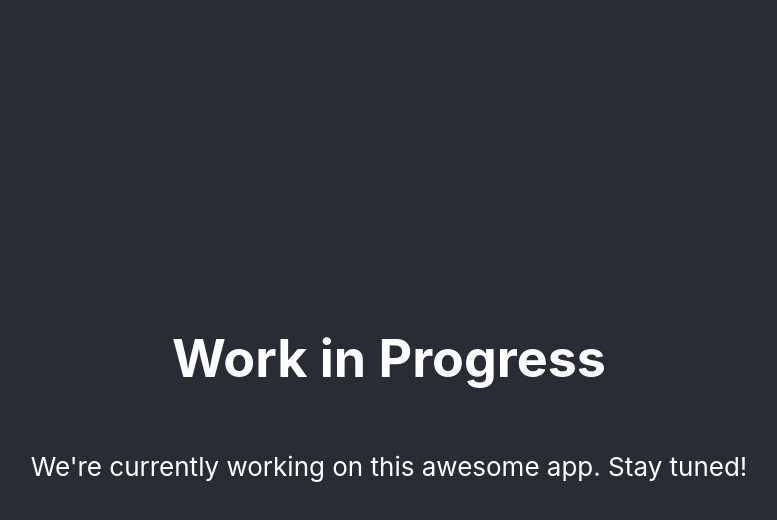
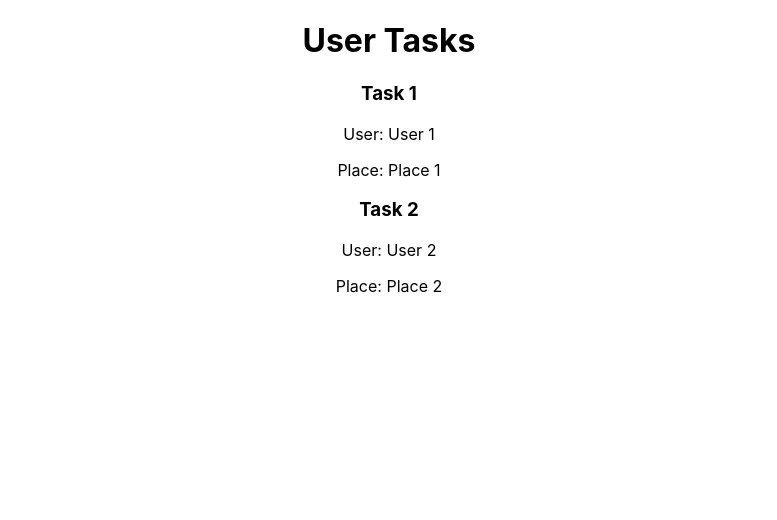
Before and after one commit to Digi-Dojo/MFront-TasksAndCalendars, a React (Create React App) app: page /user-tasks in a window 1280 px wide. Shown: the top 520 px of the page, without its empty margins (251-1028 px from the left). Built offline with nearby package versions, Linux system fonts and the light colour scheme.

Commit message:
Implementation Example

```diff
--- a/package.json
+++ b/package.json
@@ -8,6 +8,7 @@
     "@testing-library/user-event": "^13.5.0",
     "react": "^18.2.0",
     "react-dom": "^18.2.0",
+    "react-router-dom": "^6.10.0",
     "react-scripts": "5.0.1",
     "web-vitals": "^2.1.4"
   },
--- a/src/App.js
+++ b/src/App.js
@@ -1,17 +1,20 @@
+import { BrowserRouter as Router, Route, Routes } from 'react-router-dom';
+import UserTasksPage from './pages/UserTasksPage';
+import Home from './pages/Home';
 import './App.css';
 
 function App() {
   return (
-    <div className="App">
-      <header className="App-header">
-        <h1>Work in Progress</h1>
-        <p>
-          We're currently working on this awesome app. Stay tuned!
-        </p>
-      </header>
-    </div>
+    <Router>
+      <div className="App">
+        <Routes>
+          <Route path="/" element={<Home />} />
+          <Route path="/user-tasks" element={<UserTasksPage />} />
+          {/* Add other routes as you implement the remaining pages */}
+        </Routes>
+      </div>
+    </Router>
   );
 }
 
 export default App;
-``
--- /dev/null
+++ b/src/components/TasksList.jsx
@@ -0,0 +1,17 @@
+import React from 'react';
+import TaskItem from '../fragments/TaskItem';
+import useTasks from '../hooks/useTasks';
+
+const TasksList = () => {
+  const [tasks] = useTasks();
+
+  return (
+    <div className="tasks-list">
+      {tasks.map(task => (
+        <TaskItem key={task.id} task={task} />
+      ))}
+    </div>
+  );
+};
+
+export default TasksList;
--- a/src/components/Title.jsx
+++ b/src/components/Title.jsx
@@ -0,0 +1,11 @@
+import React from 'react';
+
+const Title = ({ text }) => {
+  return (
+    <h1 className="app-title">
+      {text}
+    </h1>
+  );
+};
+
+export default Title;
--- a/src/fragments/TaskItem.jsx
+++ b/src/fragments/TaskItem.jsx
@@ -0,0 +1,13 @@
+import React from 'react';
+
+const TaskItem = ({ task }) => {
+  return (
+    <div className="task-item">
+      <h3>{task.title}</h3>
+      <p>User: {task.user}</p>
+      <p>Place: {task.place}</p>
+    </div>
+  );
+};
+
+export default TaskItem;
--- /dev/null
+++ b/src/hooks/useTasks.jsx
@@ -0,0 +1,23 @@
+import { useState, useEffect } from 'react';
+
+const useTasks = () => {
+  const [tasks, setTasks] = useState([]);
+
+  // Fetch tasks from your API or any other source
+  const fetchTasks = async () => {
+    // Replace this with your actual API call
+    const fetchedTasks = [
+      { id: 1, title: 'Task 1', user: 'User 1', place: 'Place 1' },
+      { id: 2, title: 'Task 2', user: 'User 2', place: 'Place 2' },
+    ];
+    setTasks(fetchedTasks);
+  };
+
+  useEffect(() => {
+    fetchTasks();
+  }, []);
+
+  return [tasks, setTasks];
+};
+
+export default useTasks;
--- a/src/index.js
+++ b/src/index.js
@@ -1,11 +1,9 @@
 import React from 'react';
-import ReactDOM from 'react-dom/client';
+import { createRoot } from 'react-dom/client';
+import App from './App';
 import './index.css';
-import App from './App';
-import reportWebVitals from './reportWebVitals';
 
-const root = ReactDOM.createRoot(document.getElementById('root'));
-root.render(
+createRoot(document.getElementById('root')).render(
   <React.StrictMode>
     <App />
   </React.StrictMode>
@@ -14,4 +12,3 @@ root.render(
 // If you want to start measuring performance in your app, pass a function
 // to log results (for example: reportWebVitals(console.log))
 // or send to an analytics endpoint. Learn more: https://bit.ly/CRA-vitals
-reportWebVitals();
--- a/src/pages/Home.jsx
+++ b/src/pages/Home.jsx
@@ -0,0 +1,13 @@
+import React from 'react';
+import Title from '../components/Title';
+
+const Home = () => {
+  return (
+    <div className="home-page">
+      <Title text="Welcome to the App" />
+      <p>Navigate to different pages using the menu.</p>
+    </div>
+  );
+};
+
+export default Home;
--- /dev/null
+++ b/src/pages/UserTasksPage.jsx
@@ -0,0 +1,16 @@
+
+import React from 'react';
+import Title from '../components/Title';
+import TasksList from '../components/TasksList';
+
+const UserTasksPage = () => {
+  return (
+    <div className="user-tasks-page">
+      <Title text="User Tasks" />
+      <TasksList />
+    </div>
+  );
+};
+
+
+export default UserTasksPage;
```
Also changed, not shown: src/components/TaskList.jsx (deleted), src/hooks/useTask.jsx (deleted), src/pages/UserTaskPage.jsx (deleted), 2 other files (tests, documents, lock files or other folders).
